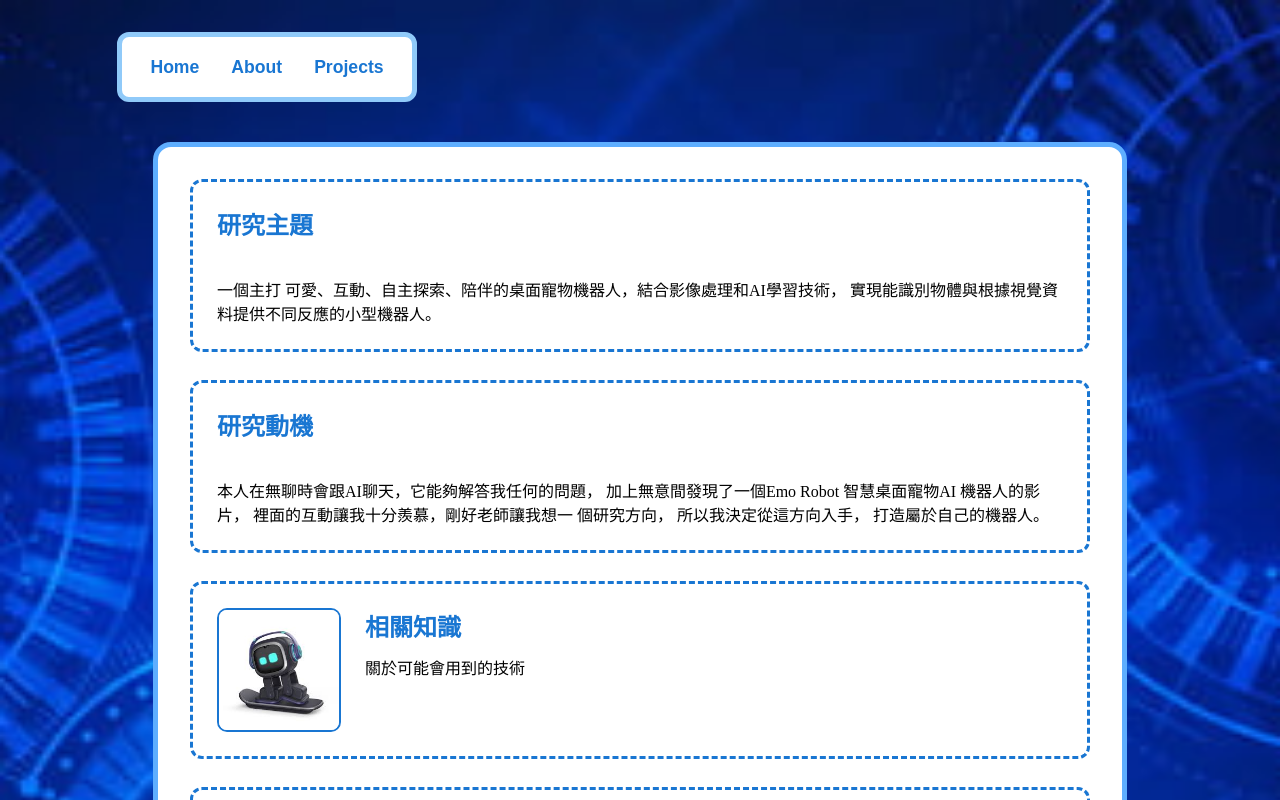
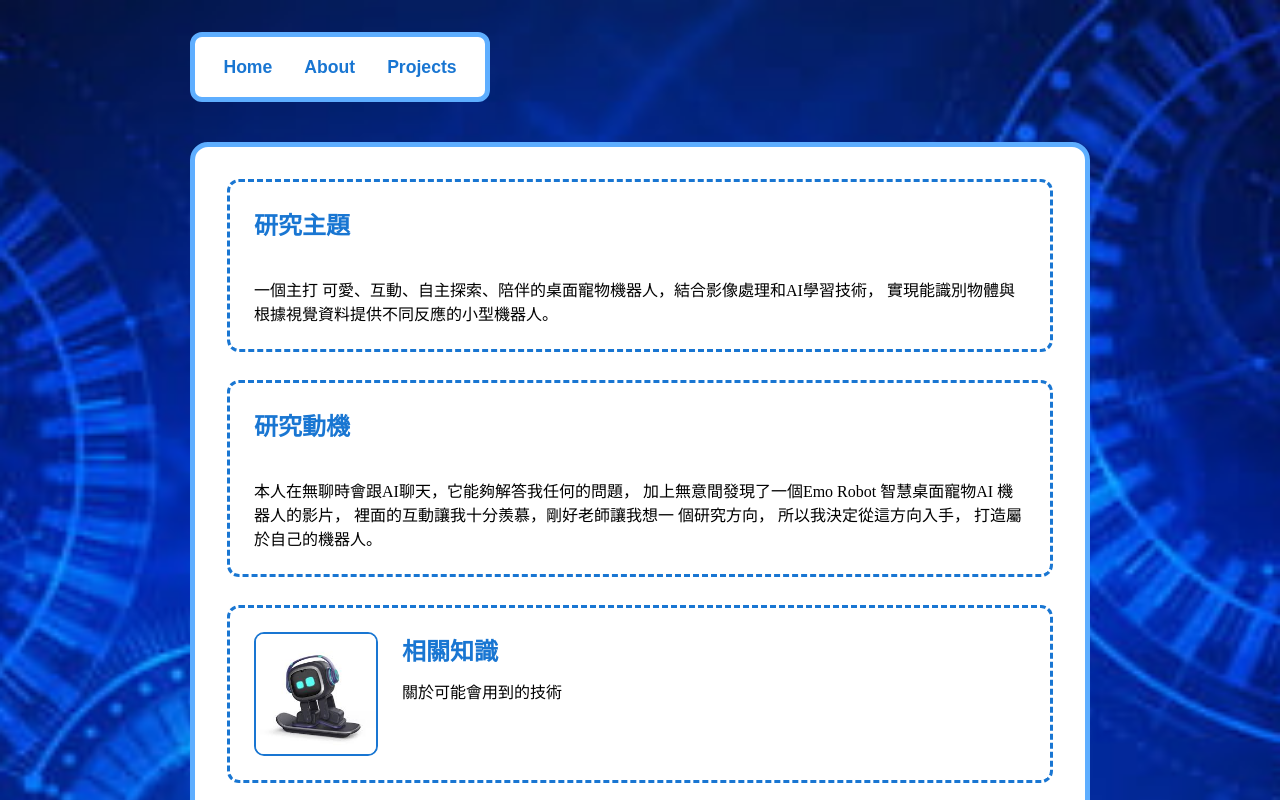
Before and after one commit to 5b1g0030/Personal_Web_Page, a React (Vite) app: page /research in a window 1280 px wide. Shown: the top 800 px of the page. Built offline with nearby package versions, Linux system fonts and the light colour scheme.

Commit message:
修正導覽頁在視窗放大時的偏移問題

```diff
--- a/src/pages/Research/Research.css
+++ b/src/pages/Research/Research.css
@@ -6,17 +6,29 @@
   background-position: center; /*置中*/
   min-height: 100vh;
   padding: 2rem;
+  display: flex;
+  flex-direction: column;
+  align-items: flex-start; /* 左側齊平 */
+}
+
+/* 包住導覽列與內容，確保左側齊平 */
+.research-inner {
+  width: 100%;
+  max-width: 900px;
+  margin: 0 auto;
+  display: flex;
+  flex-direction: column;
+  align-items: flex-start; /* 左側齊平 */
 }
 
 /* 網頁內容 */
 .research-container {
   max-width: 900px;
-  margin: 40px auto;
+  margin: 10px auto;
   padding: 32px;
   border: 5px solid #5eaeff;
   background: #fff;
   border-radius: 18px;
-  /* box-shadow: 0 4px 24px rgba(0,0,0,0.08); */
 }
 
 /* 介紹文字與圖片區域 */
@@ -31,6 +43,7 @@
   gap: 24px; /* 元件之間的間隔 */
 }
 
+/* 介紹文字與圖片區域 */
 .research-section.column {
   flex-direction: column;
   align-items: stretch;
@@ -54,7 +67,7 @@
   font-weight: bold;
   font-size: 1.5em;
   text-decoration: none;
-  display: inline-block;
+  display: inline-block; /* 可以排在同一行後可以自訂大小間距 */
 }
 
 .research-title-link:hover {
@@ -71,10 +84,10 @@
   gap: 32px;
   justify-content: center; /* 水平對齊 */
   align-items: center; /* 垂直對齊 */
-  border: 5px solid #90caf9;
+  border: 5px solid #5eaeff;
   background: #fff;
   border-radius: 12px;
-  margin-left: 85px; /* 向右移動 */
+  margin-bottom: 30px; /* 與內容區塊間距 */
 }
 
 /* 導覽列連結 */
@@ -84,7 +97,6 @@
   text-decoration: none;
   font-weight: bold;
   font-size: 1.1em;
-  transition: text-decoration 0.2s;
   cursor: pointer;
 }
 
--- a/src/pages/Research/Research.jsx
+++ b/src/pages/Research/Research.jsx
@@ -4,6 +4,7 @@ import './Research.css';
 function Research() {
   return (
     <div className="research-bg">
+      <div className="research-inner">
         <nav className="research-navbar">
             <Link to="/" className="research-navlink">Home</Link>
             <Link to="/about" className="research-navlink">About</Link>
@@ -40,6 +41,7 @@ function Research() {
           </div>
         </div>
       </div>
+    </div>
   );
 }
 
```
Lines whose indentation alone changed are shown as unchanged.
